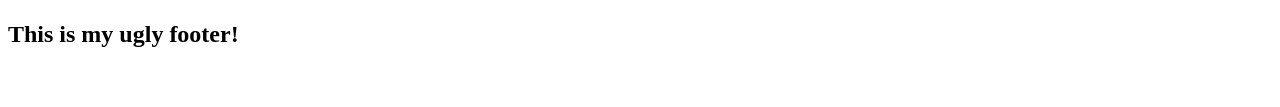
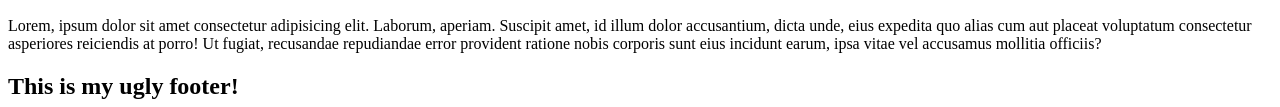
Before and after one commit to kastanou/myWebsite, a plain HTML site: page index.html in a window 1280 px wide. Shown: the part 383-490 px from the top of the page. Drawn offline with Linux system fonts and the light colour scheme.

Commit message:
init of main page branch

```diff
--- a/index.html
+++ b/index.html
@@ -10,7 +10,9 @@
         <h1>This is my ugly header</h1>
         <img src="https://media.istockphoto.com/id/182821421/photo/celestial-eye-goldfish.jpg?s=612x612&w=0&k=20&c=dvvQ7yCKzgtO23qJ9B4S_kxmfOpj4dfO9j5ltCwyee0=" alt="">
     </header>
-
+    <main>
+        <p>Lorem, ipsum dolor sit amet consectetur adipisicing elit. Laborum, aperiam. Suscipit amet, id illum dolor accusantium, dicta unde, eius expedita quo alias cum aut placeat voluptatum consectetur asperiores reiciendis at porro! Ut fugiat, recusandae repudiandae error provident ratione nobis corporis sunt eius incidunt earum, ipsa vitae vel accusamus mollitia officiis?</p>
+    </main>
 
     <footer>
         <div>
```
